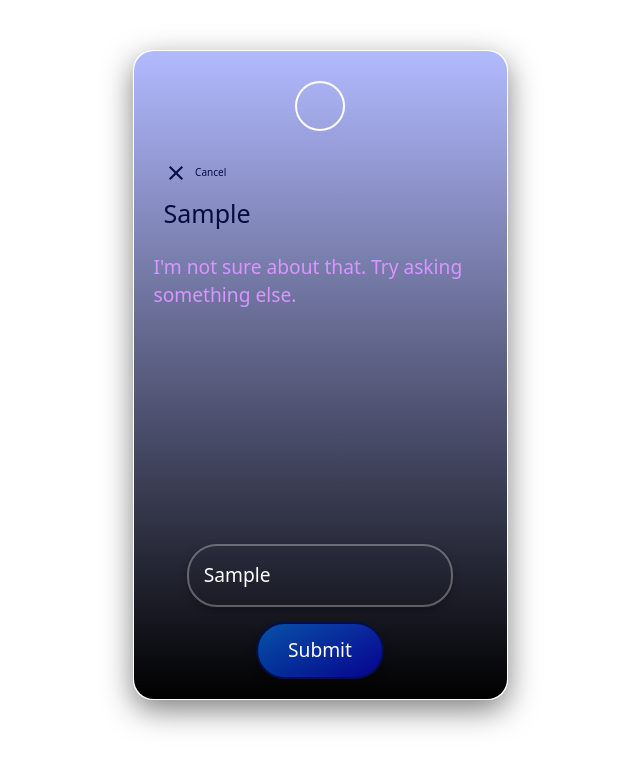
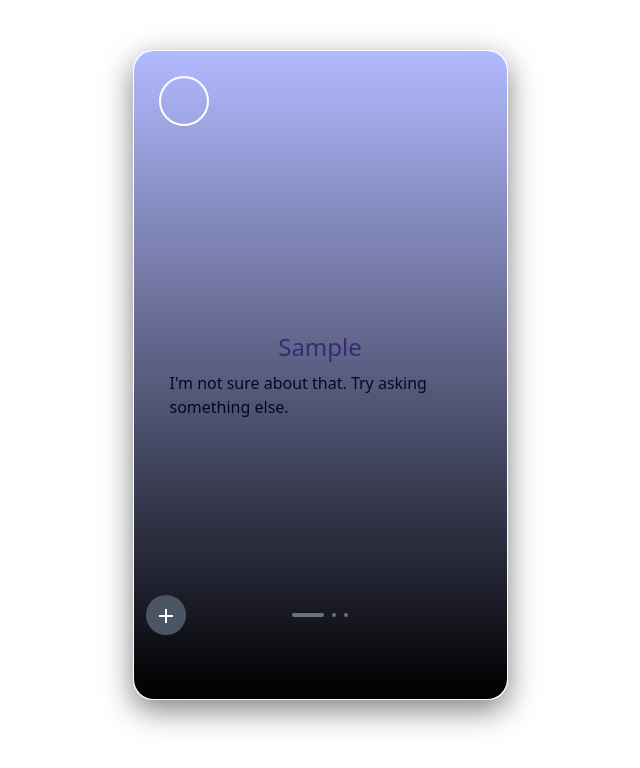
Before and after one commit to ItzFalco07/28pages, a Next.js app: page /1_how_can_i_help in a window 1280 px wide. Both pictures are taken after typing "Sample" into the empty fields and a click on the button "Submit". Shown: the top 768 px of the page, without its empty margins (320-960 px from the left). Built offline with nearby package versions, Linux system fonts and the light colour scheme.

Commit message:
update dependencies and enhance UI interactions in How Can I Help component

```diff
--- a/package.json
+++ b/package.json
@@ -25,7 +25,7 @@
     "framer-motion": "^12.4.7",
     "lucide-react": "^0.475.0",
     "mui": "^0.0.1",
-    "next": "15.1.7",
+    "next": "^15.2.3",
     "next-themes": "^0.4.4",
     "react": "^19.0.0",
     "react-dom": "^19.0.0",
--- a/src/app/1_how_can_i_help/_1HowCanIHelp.css
+++ b/src/app/1_how_can_i_help/_1HowCanIHelp.css
@@ -12,8 +12,9 @@
     padding: 20px;
     display: flex;
     flex-direction: column;
-    justify-content: space-between;
+    justify-content: center;
     border: 1px solid rgba(255, 255, 255, 0.2); /* Subtle border */
+    gap: 0px;
   }
 
   /* Gradient overlay for color */
@@ -38,7 +39,9 @@
   .header {
     display: flex;
     justify-content: center;
-    padding: 10px;
+    position: absolute;
+    top: 25px;
+    left: 25px;
   }
 
   .user-info {
@@ -57,7 +60,7 @@
   /* Response with fade-in effect */
   .response {
     font-size: 1.2em;
-    margin-top: 20px;
+    /* margin-top: 150px; */
     color: #d896ff; /* Purple text for better visibility */
     min-height: 50px; /* Ensure some space even without a response */
   }
--- a/src/app/1_how_can_i_help/page.tsx
+++ b/src/app/1_how_can_i_help/page.tsx
@@ -2,11 +2,18 @@
 
 import SearchIcon from '@mui/icons-material/Search';
 import CloseIcon from '@mui/icons-material/Close';
+import ArrowForwardIcon from '@mui/icons-material/ArrowForward';
+import AddIcon from '@mui/icons-material/Add';
 
-import React, { useState } from 'react';
+import React, { useState, useEffect } from 'react';
 import './_1HowCanIHelp.css';
+import { MoreHorizontalIcon } from 'lucide-react';
 
 export default function Index() {
+
+
+  const [statsAnimated, setStatsAnimated] = useState(false);
+  const [showinput, setShowInput] = useState(true);
 
   const configJson = {
     defaultPromptPlaceholder: 'What can I help you with today?',
@@ -40,11 +47,20 @@ export default function Index() {
   const [showPrompt, setShowPrompt] = useState(true);
 
 
+  useEffect(() => {
+    // Trigger stats animation after a delay
+    setTimeout(() => {
+      setStatsAnimated(true);
+    }, 300);
+  }, [showStats]);
+
   const handlePrompt = () => {
     setIsThinking(true);
     setResponse('');
     setShowStats(false);
     setShowPrompt(true);
+    setShowInput(false);
+    setStatsAnimated(false);
 
     setTimeout(() => {
       if (prompt.includes('CISO')) {
@@ -71,48 +87,110 @@ export default function Index() {
           <div className="avatar" />
         </div>
       </div>
-      <div className="hint-info">
-        {icon}  {hint}
-      </div>
-      <div className="default-question">
-        {showPrompt && <>{prompt}</>}
-      </div>
+      <div className=' flex flex-col justify-between items-center h-[15vh] p-4'>
+        <div className=" text-2xl text-[#9066BA] text-centre flex items-center justify-center w-full h-fit mb-0">
+          {!showinput && <>{prompt}</>}
+        </div>
 
-      <div className="response fade-in">
-        {isThinking && <div className="thinking-bubble">{configJson.thinkingMessage}</div>}
-        {response && !isThinking && <p>{response}</p>}
+        <div className="fade-in">
+          {isThinking && <div className="thinking-bubble">{configJson.thinkingMessage}</div>}
+          {response && !isThinking && <p>{response}</p>}
+        </div>
       </div>
 
       {showStats && (
         <div className="stats fade-in">
-          <div className="controls-header">
-            <button className="control-btn active">{configJson.stats.likelihoodButton}</button>
-            <button className="control-btn">{configJson.stats.lossMagnitudeButton}</button>
-          </div>
 
-          <div className="stats-details">
-            <div className="percentage">{configJson.stats.percentage}</div>
-            <div className="delta-label">{configJson.stats.deltaLabel}</div>
-            <div className="graph">
-              <div className="bar-graph"></div>
+          <div className="relative flex gap-4 bg-[#252759] rounded-full p-1 mb-5 ">
+            <button
+              className=" py-3 px-6 rounded-full text-sm font-medium transition-all bg-blue-500 text-white text-gray-300 overflow-hidden"
+            >
+              {configJson.stats.likelihoodButton}
+            </button>
+            <button
+              className=" py-3 px-6 rounded-full text-sm font-medium transition-all text-gray-300 oevrflow-hidden"
+            >
+              {configJson.stats.lossMagnitudeButton}
+            </button>
+            <div className="absolute left-[110px] px-3 bottom-[-15px] transform z-10 overflow-hidden">
+              <div className="bg-black m-1 rounded-full p-1 w-8 h-8 flex items-center justify-center">
+                <MoreHorizontalIcon className="text-gray-300" />
+              </div>
             </div>
           </div>
 
-          <div className="maturity-levels">
+          <div className="flex items-center justify-between w-full">
+            <div className="flex flex-col">
+              <div className={`text-4xl font-extralight mb-1 transition-all duration-1000 ${statsAnimated ? 'opacity-100 translate-x-0' : 'opacity-0 -translate-x-10'}`}>
+                {configJson.stats.percentage}
+              </div>
+              <div className="text-gray-300 text-sm">
+                {configJson.stats.deltaLabel}
+              </div>
+            </div>
+            <div className="bg-[#383b6d] rounded-lg h-12 w-12 flex items-center justify-center">
+              <ArrowForwardIcon className="text-gray-200 rotate-[320deg]" />
+            </div>
+          </div>
+
+          <div className={`w-full h-12 my-1 relative transition-all duration-1500 ${statsAnimated ? 'opacity-100' : 'opacity-0'}`}>
+            <div className="absolute inset-0 flex items-end">
+              {Array.from({ length: 30 }).map((_, i) => {
+                const height = Math.random() * 85 + 15;
+                return (
+                  <div
+                    key={i}
+                    className="flex-1 mx-px rounded-t-sm transition-all duration-1000"
+                    style={{
+                      height: `${height}%`,
+                      backgroundColor: `rgba(${100 + Math.floor(height * 1.5)}, ${150 + Math.floor(height * 0.5)}, 255, 0.7)`,
+                      transitionDelay: `${i * 30}ms`,
+                      transform: statsAnimated ? 'scaleY(1)' : 'scaleY(0)'
+                    }}
+                  />
+                );
+              })}
+            </div>
+          </div>
+
+          <div className="flex justify-between mt-8 space-x-4 rounded-full">
             {configJson.stats.maturityLevels.map((level, index) => (
               <div
                 key={index}
-                className={`maturity-item ${level.isCurrent ? 'current' : 'next'}`}
+                className={` flex  p-3  rounded-full items-center px-6 justify-between ${level.isCurrent ? 'bg-[#252759] border border-yellow-500/30' : 'bg-[#252759]'} transition-all duration-700 ${statsAnimated ? 'opacity-100 translate-y-0' : 'opacity-0 translate-y-4'}`}
+                style={{ transitionDelay: `${300 + index * 100}ms` }}
               >
-                <span>{level.label}</span>
-                {level.isCurrent && <span className="arrow">→</span>}
+                <div className="h-3 w-3 rounded-full bg-yellow-400 mr-2 rounded-full" />
+                <div className='flex flex-col justify-between items-center w-full'>
+                  <span className="text-sm font-medium text-white">{level.label}</span>
+                  {level.isCurrent && <span className=" text-gray-400 text-xs">Current</span>}
+                  {!level.isCurrent && <span className="text-gray-400 text-xs">Next</span>}
+                  {level.isCurrent && <span className="ml-1 text-gray-400"></span>}
+                </div>
               </div>
             ))}
           </div>
         </div>
       )}
 
-      <div className="prompt fade-in">
+      {!showinput && (
+        <>
+          <button
+            className="h-10 w-10 fixed bottom-[8vh] left-[1vw] rounded-full bg-[#252759] z-[100] bg-gray-600"
+            onClick={() => {setShowInput(!showinput);setShowStats(false);setShowPrompt(true);setIsThinking(false);setHint(configJson.hintSoundRecord);setIcon(configJson.searchIcon);setResponse('');setPrompt('');}}
+          >
+            <AddIcon className="text-white" />
+
+          </button>
+          <div className="h-2 flex items-center space-x-2 w-full justify-center fixed bottom-[10vh] left-0 z-[100]">
+            <div className="h-1 w-8 bg-gray-500 rounded-full"></div>
+            <div className="h-1 w-1 bg-gray-500 rounded-full"></div>
+            <div className="h-1 w-1 bg-gray-500 rounded-full"></div>
+          </div>
+        </>
+      )}
+
+      {showinput && (<div className="prompt fade-in">
         <input
           type="text"
           placeholder={configJson.defaultPromptPlaceholder}
@@ -120,7 +198,7 @@ export default function Index() {
           onChange={(e) => setPrompt(e.target.value)}
         />
         <button onClick={handlePrompt}>Submit</button>
-      </div>
+      </div>)}
     </div>
   );
 }
```
Also changed, not shown: 1 other file (tests, documents, lock files or other folders).
